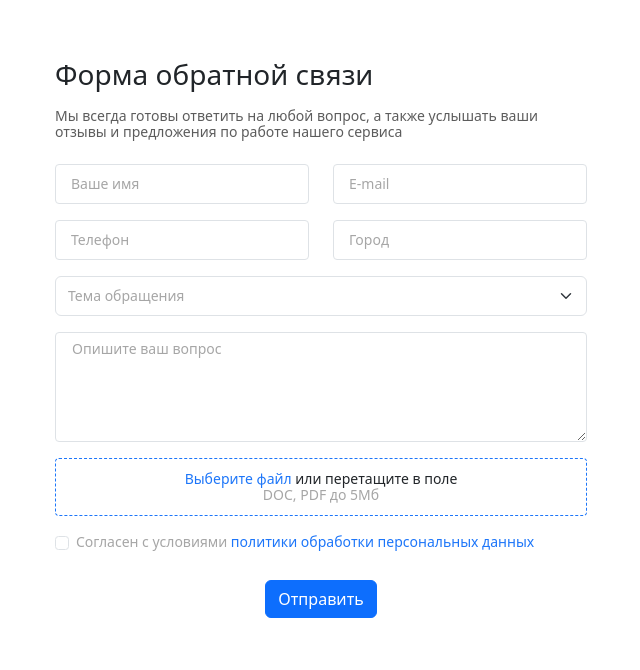
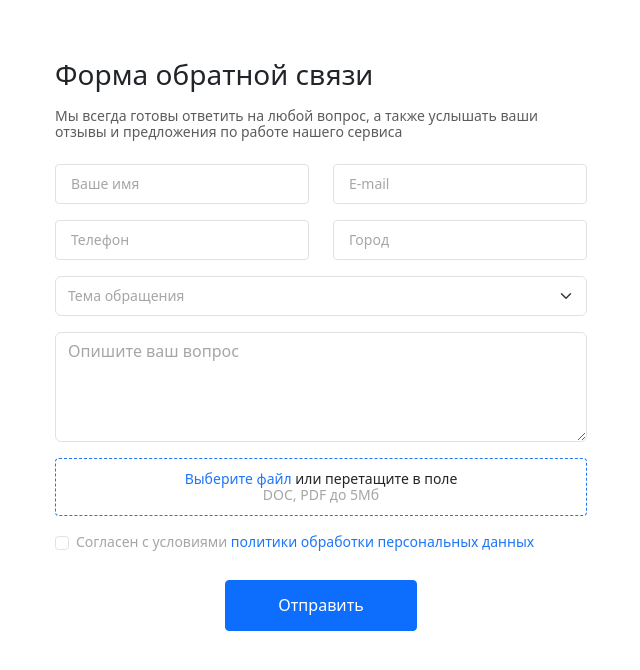
Before and after one commit to FruitHiro/oe-test, a Nuxt app: page / in a window 1280 px wide. Shown: the top 670 px of the page, without its empty margins (319-959 px from the left). Built offline with nearby package versions, Linux system fonts and the light colour scheme.

Commit message:
fix input

```diff
--- a/components/Feedback/Feedback.vue
+++ b/components/Feedback/Feedback.vue
@@ -94,41 +94,6 @@ const formData = ref({
   p
     color: #5C5C5C
 
-  .field
-    position: relative
-
-  .form-control
-    background: transparent
-    border-radius: 4px
-    font-size: 14px
-    line-height: 16px
-    height: 40px
-    padding: 8px 12px 8px 16px
-    position: relative
-    z-index: 2
-
-    + label
-      color: #A6A6A6
-      line-height: 24px
-      padding: 8px 12px 8px 16px
-      transition: .3s
-      position: absolute
-      top: 0
-      left: 0
-      z-index: 1
-
-    &:focus,
-    &:not(:placeholder-shown)
-      border: 1px solid #1D76F9
-      box-shadow: none
-      padding-top: 18px
-      padding-bottom: 6px
-
-      + label
-        font-size: 11px
-        line-height: 110%
-        padding-top: 4px
-
   .form-select
     color: #A6A6A6
     font-size: 14px
@@ -169,4 +134,11 @@ const formData = ref({
 
       a
         color: #1D76F9
+
+  .btn
+    font-size: 16px
+    font-weight: 500
+    line-height: 140%
+    border-radius: 4px
+    padding: 13px 52px
 </style>
--- a/components/Input/Input.vue
+++ b/components/Input/Input.vue
@@ -24,6 +24,9 @@ interface InputProps {
 const inputProps = defineProps<InputProps>();
 </script>
 <style lang="sass">
+.field
+  position: relative
+
   .form-control
     background: transparent
     border-radius: 4px
```
